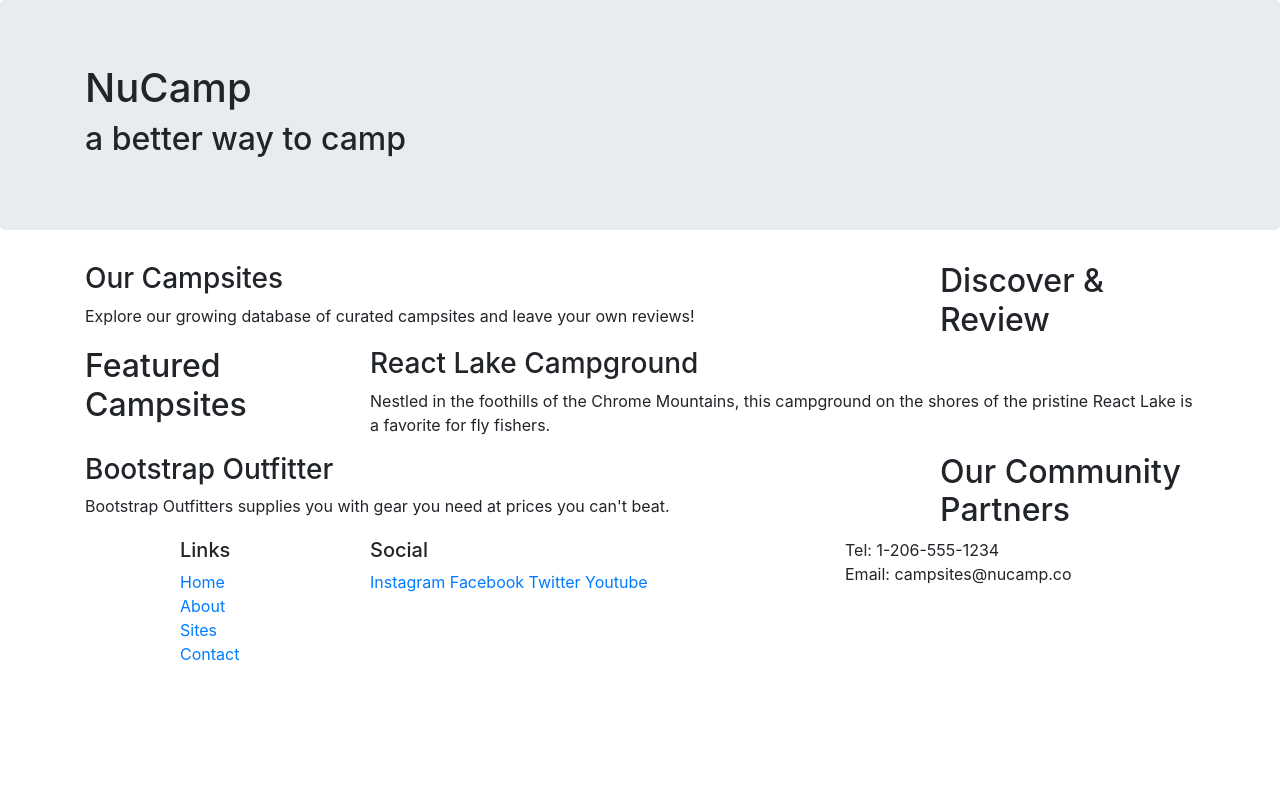
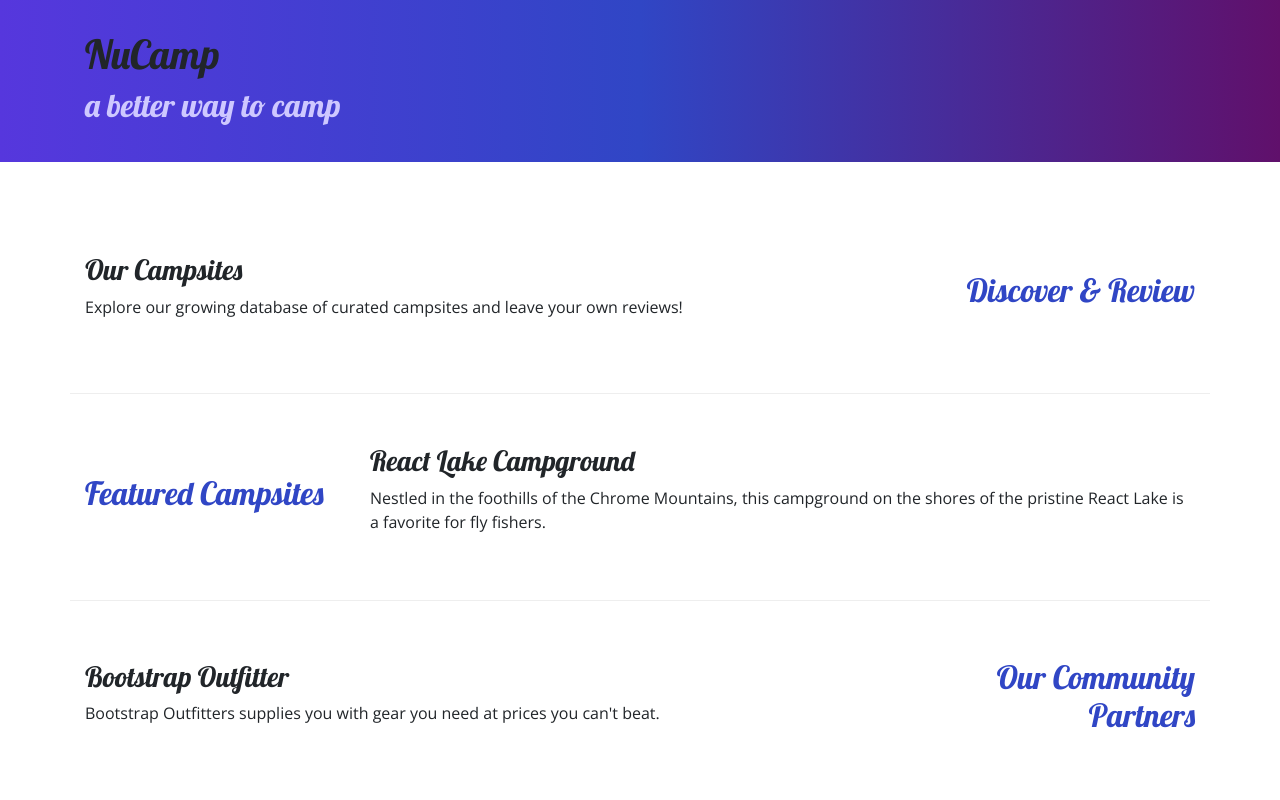
Before and after one commit to stanlikesbikes/nucamp-bootstrap, a website: page index.html in a window 1280 px wide. Shown: the top 800 px of the page. Drawn offline with nearby package versions, Linux system fonts and the light colour scheme.

Commit message:
Adding Custom Styles

```diff
--- /dev/null
+++ b/css/styles.css
@@ -0,0 +1,31 @@
+body {
+    font-family: "Open Sans", sans-serif;
+}
+
+h1, h2, h3 {
+    font-family: "Lobster", cursive;
+}
+
+h2 {
+    color: #3046C5;
+}
+
+header h2 {
+    color: #CEC8FF;
+}
+
+footer {
+    background-image: linear-gradient(#CEC8FF, white);
+    padding: 20px 0;
+}
+
+.jumbotron {
+    padding: 30px;
+    background-image: linear-gradient(to right, #5637DD, #3046C5, #60106B);
+}
+
+.row-content {
+    padding: 50px 0;
+    border-bottom: 1px ridge;
+    min-height: 200px;
+}
--- a/index.html
+++ b/index.html
@@ -9,12 +9,16 @@
         <!-- Bootstrap CSS -->
         <link rel="stylesheet" href="node_modules/bootstrap/dist/css/bootstrap.min.css" />
 
+        <!-- Additional CSS must be placed after Bootstrap CSS -->
+        <link rel="stylesheet" href="https://fonts.googleapis.com/css?family=Lobster|Open+Sans" />
+        <link rel="stylesheet" href="css/styles.css" />
+
         <title>Nucamp: A Better Way To Camp</title>
     </head>
 
     <body>
 
-        <header class="jumbotron">
+        <header class="jumbotron jumbotron-fluid">
             <div class="container">
                 <div class="row">
                     <div class="col">
@@ -27,9 +31,9 @@
 
 
         <div class="container">
-            <div class="row">
+            <div class="row row-content align-items-center">
                 <div class="col-sm-4 order-sm-last col-md-3">
-                    <h2>Discover & Review</h2>
+                    <h2 class="text-sm-right">Discover & Review</h2>
                 </div>
                 <div class="col">
                     <h3>Our Campsites</h3>
@@ -37,7 +41,7 @@
                 </div>
             </div>
 
-            <div class="row">
+            <div class="row row-content align-items-center">
                 <div class="col-sm-4 col-md-3">
                     <h2>Featured Campsites</h2>
                 </div>
@@ -47,9 +51,9 @@
                 </div>
             </div>
 
-            <div class="row">
+            <div class="row row-content align-items-center">
                 <div class="col-sm-4 order-sm-last col-md-3">
-                    <h2>Our Community Partners</h2>
+                    <h2 class="text-sm-right">Our Community Partners</h2>
                 </div>
                 <div class="col">
                     <h3>Bootstrap Outfitter</h3>
@@ -71,14 +75,14 @@
                             <li> <a href='#'>Contact</a></li>
                         </ul>
                     </div>
-                    <div class="col-6 col-sm-5">
+                    <div class="col-6 col-sm-5 text-center">
                         <h5>Social</h5>
                         <a href="http://instagram.com/">Instagram</a>
                         <a href="http://facebook.com/">Facebook</a>
                         <a href="http://twitter.com/">Twitter</a>
                         <a href="http://youtube.com/">Youtube</a>
                     </div>
-                    <div class="col-sm-4">
+                    <div class="col-sm-4 text-center">
                         Tel: 1-206-555-1234 <br />
                         Email: campsites@nucamp.co
                     </div>
```
